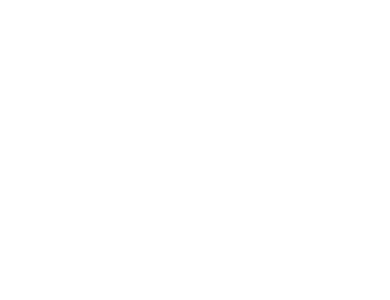
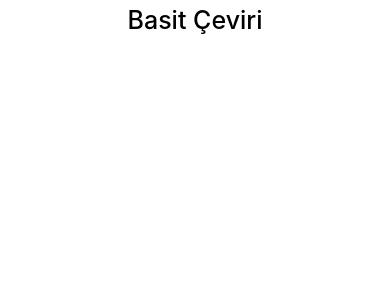
Before and after one commit to mkosmen/translator, a React Native app: screen / in a window 390 px wide. Shown: the top 300 px of the page. Built offline with nearby package versions, Linux system fonts and the light colour scheme.

Commit message:
Header component created

```diff
--- a/src/App.tsx
+++ b/src/App.tsx
@@ -1,8 +1,14 @@
 import React from 'react';
 import {SafeAreaView, StyleSheet} from 'react-native';
 
+import Header from './components/Header';
+
 const App = () => {
-  return <SafeAreaView />;
+  return (
+    <SafeAreaView>
+      <Header />
+    </SafeAreaView>
+  );
 };
 
 // eslint-disable-next-line @typescript-eslint/no-unused-vars
--- /dev/null
+++ b/src/components/Header.tsx
@@ -0,0 +1,22 @@
+import React from 'react';
+import {SafeAreaView, StyleSheet, Text} from 'react-native';
+
+const Header = () => {
+  return (
+    <SafeAreaView>
+      <Text style={styles.text}>Basit Çeviri</Text>
+    </SafeAreaView>
+  );
+};
+
+const styles = StyleSheet.create({
+  text: {
+    width: '100%',
+    textAlign: 'center',
+    fontSize: 25,
+    fontWeight: '500',
+    padding: 5,
+  },
+});
+
+export default Header;
```
